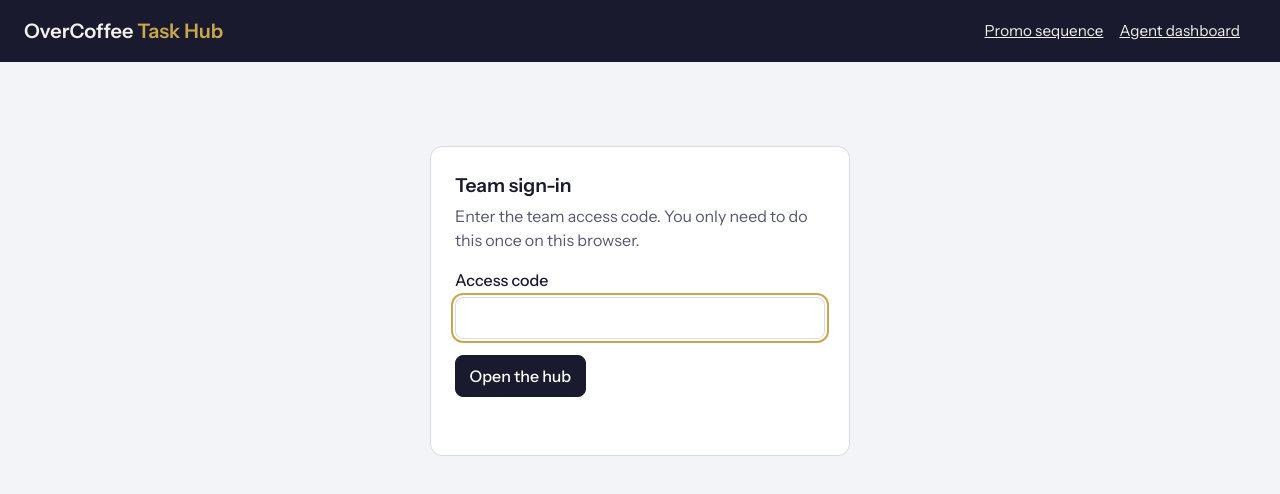
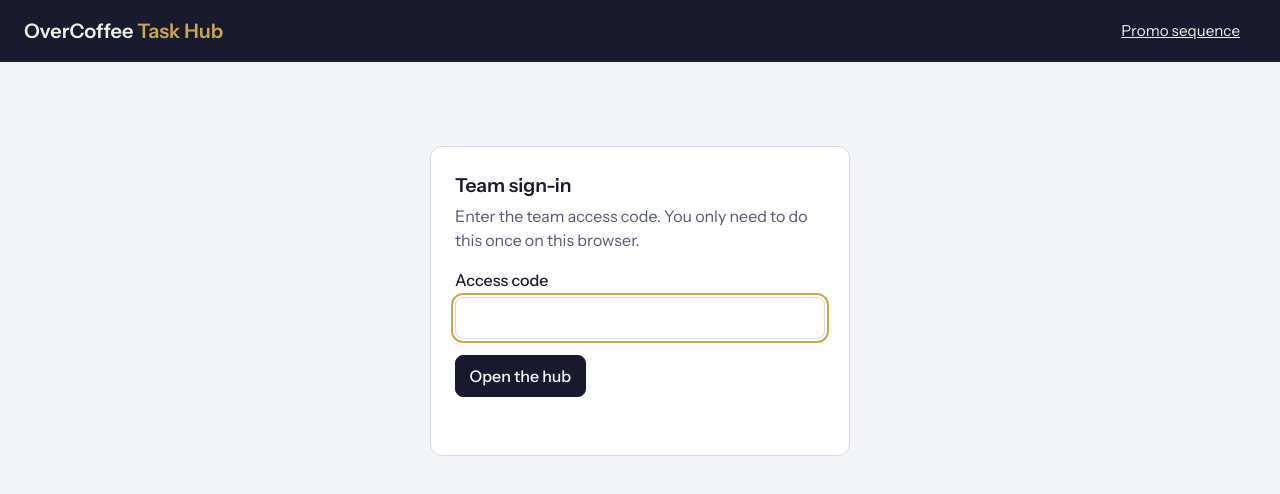
Before and after one commit to RicardoR1835/agent-dashboard, a plain HTML site: page tasks.html in a window 1280 px wide. Drawn offline with Linux system fonts and the light colour scheme.

Commit message:
Update tasks.html

```diff
--- a/tasks.html
+++ b/tasks.html
@@ -140,7 +140,7 @@
 <body>
 <header>
   <h1>OverCoffee <span>Task Hub</span></h1>
-  <nav aria-label="Tools"><a href="/promo.html">Promo sequence</a><a href="/">Agent dashboard</a></nav>
+  <nav aria-label="Tools"><a href="/promo.html">Promo sequence</a></nav>
   <div class="me" id="me" hidden></div>
 </header>
 
```
